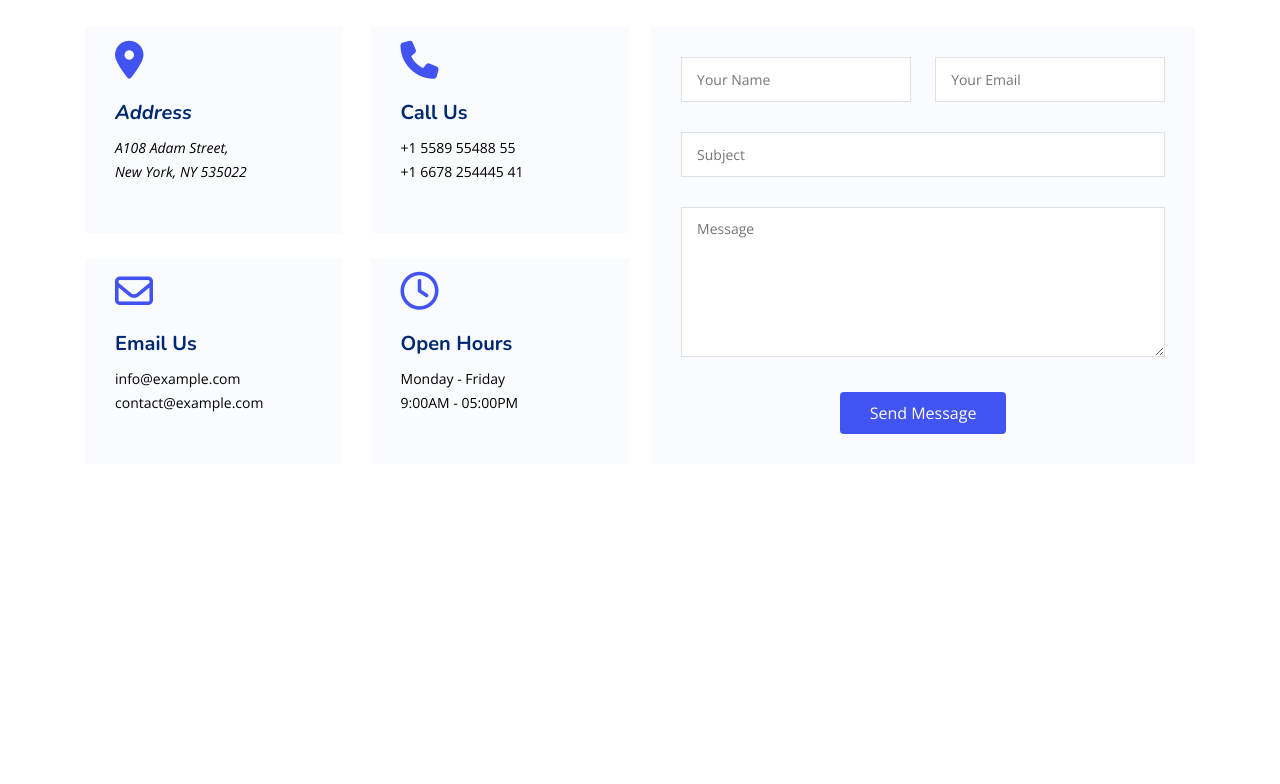
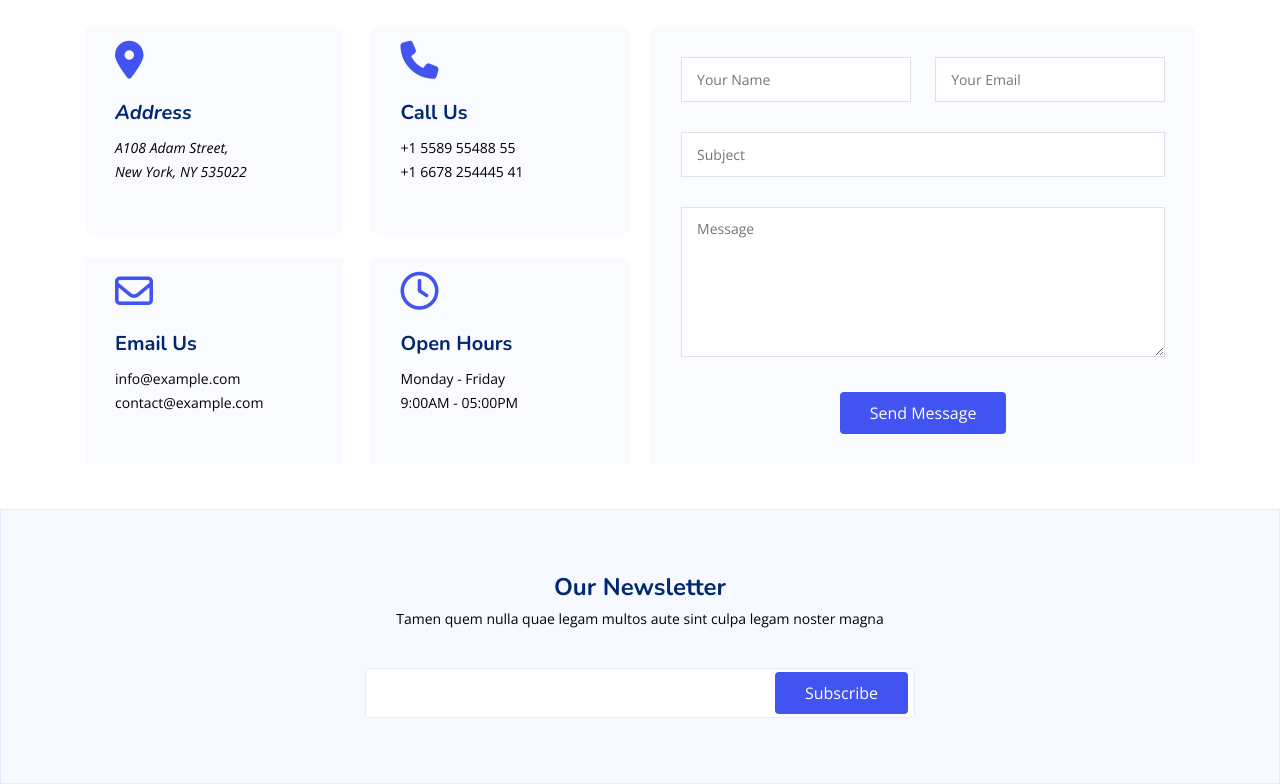
Before and after one commit to abrartariqulislam/Flex_Start, a plain HTML site: page index.html in a window 1280 px wide. Shown: the part 8836-9620 px from the top of the page. Before the commit the page ends 9365 px from the top, so only its background shows below. Drawn offline with nearby package versions, Linux system fonts and the light colour scheme.

Commit message:
added newsletter section

```diff
--- a/index.html
+++ b/index.html
@@ -835,6 +835,26 @@
             </div>
         </section>
         <!-- contact section end-->
+        <!-- newsletter section start-->
+        <section id="newsletter_section">
+            <div class="container">
+                <div class="inner_newsletter">
+                    <h4>Our Newsletter</h4>
+                    <p>
+                        Tamen quem nulla quae legam multos aute sint culpa legam noster magna
+                    </p>
+                   <form action="">
+                        <div class="subscribe">
+                            <input type="email" required>
+                            <div class="subscribe_btn">
+                                <button type="submit">Subscribe</button>
+                            </div>
+                        </div>
+                   </form>
+                </div>
+            </div>
+        </section>
+        <!-- newsletter section end-->
     </footer>
 </body>
 </html>
--- a/responsive.css
+++ b/responsive.css
@@ -205,6 +205,10 @@
   flex-basis: 48.5%;
   height: 100%;
 }
+/* newsletter */
+.inner_newsletter .subscribe{
+  max-width: 700px;
+}
 }
 @media (max-width: 768px) {
   /* =================
@@ -319,4 +323,8 @@
 .inner_contact .contact_area .contact_form .name input{
   flex-basis: 100%;
 }
+/* newsletter */
+.inner_newsletter .subscribe{
+  max-width: 500px;
 }
+}
--- a/style.css
+++ b/style.css
@@ -1177,7 +1177,7 @@ header#main_header {
     team section
  ===========================*/
  .inner_contact{
-  margin: 50px 0;
+  margin: 50px 0 30px 0;
  }
  .inner_contact h5{
   font-size: 13px;
@@ -1306,7 +1306,7 @@ header#main_header {
 .inner_contact .contact_area .contact_form .form_btn{
   text-align: center;
 }
-.inner_contact .contact_area .contact_form .form_btn button{
+.inner_contact .contact_area .contact_form .form_btn button ,.subscribe_btn button{
   background: #4154f1;
   border: 0;
   padding: 10px 30px;
@@ -1314,7 +1314,51 @@ header#main_header {
   transition: 0.4s;
   border-radius: 4px;
   font-size: 16px;
+  cursor: pointer;
 }
-.inner_contact .contact_area .contact_form .form_btn button:hover{
+.inner_contact .contact_area .contact_form .form_btn button:hover ,.subscribe_btn button:hover{
   background: #5969f3;
 }
+/* ===================
+newsletter section
+====================*/
+#newsletter_section{
+  background-color: #F6F9FF;
+  border: 1px solid #E1ECFF;
+  padding: 50px 0;
+}
+.inner_newsletter h4{
+  font-size: 24px;
+  margin: 0 0 10px 0;
+  padding: 0;
+  line-height: 1;
+  font-weight: 700;
+  color: #012970;
+  text-align: center;
+}
+.inner_newsletter p{
+  text-align: center;
+  font-size: 14px;
+  margin-bottom: 40px;
+}
+.inner_newsletter .subscribe{
+  margin: 0 auto;
+  display: flex;
+  align-items: center;
+  justify-content: space-between;
+  column-gap: 10px;
+  max-width: 550px;
+  height: 50px;
+  background: #fff;
+  padding: 6px 6px 6px 10px;
+  position: relative;
+  border-radius: 4px;
+  border: 1px solid #e1ecff;
+}
+.inner_newsletter .subscribe  input{
+  flex-grow: 1;
+  padding: 0px 10px;
+  width: 100%;
+  height: 38px;
+  border: unset;
+}
```
